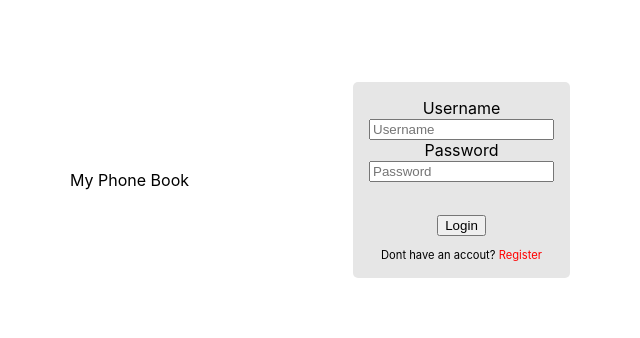
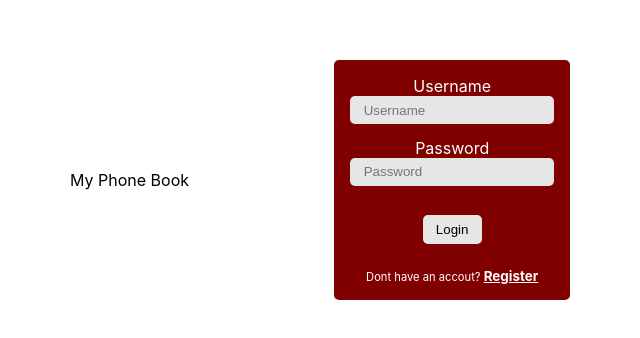
Before and after one commit to Yousef-Baytam/reactjs_nodejs_adress_book, a React (Create React App) app in the folder frontend/: page / in a window 1280 px wide. Shown: the part 220-558 px from the top of the page, without its empty margins (320-960 px from the left). Built offline with nearby package versions, Linux system fonts and the light colour scheme.

Commit message:
Styled inputs and login and register forms

```diff
--- a/frontend/src/App.css
+++ b/frontend/src/App.css
@@ -99,8 +99,8 @@
 .mapBG {
   width: 100%;
   height: 103vh;
-  transform: translateY(-5%);
-  position: absolute;
+  transform: translateY(-10%);
+  position: fixed;
   background-image: linear-gradient(rgba(0, 0, 0, 0.7), rgba(0, 0, 0, 0.7));
 }
 
@@ -142,7 +142,8 @@
 
 form {
   width: fit-content;
-  background-color: #e6e6e6;
+  background-color: maroon;
+  color: white;
   height: fit-content;
   padding: 1em;
   border-radius: 5px;
@@ -160,11 +161,26 @@ form {
 }
 
 .action {
-  padding-top: 2em;
+  padding-top: 1em;
+}
+
+input[type='submit'] {
+  cursor: pointer;
+  transition: all 300ms ease;
+}
+
+input[type='submit']:hover {
+  background-color: black;
+  color: white;
+  transform: translateY(-10%);
+  box-shadow: 0 5px 10px rgb(255, 254, 254);
 }
 
 .form-action {
-  color: red;
+  color: rgb(255, 255, 255);
+  font-weight: bold;
+  font-size: 1.2em;
+  text-decoration: underline;
   cursor: pointer;
 }
 
@@ -219,6 +235,23 @@ form {
   align-items: center;
   justify-content: center;
   margin-bottom: 2em;
+  width: 200px;
+}
+
+.layer-1 {
+  width: 100%;
+}
+
+input,
+select {
+  margin-bottom: 1em;
+  border: none;
+  outline: none;
+  background-color: #e6e6e6;
+  padding: 0.5em 1em;
+  width: 100%;
+  border-radius: 5px;
+
 }
 
 .translate {
--- a/frontend/src/components/Input.js
+++ b/frontend/src/components/Input.js
@@ -2,7 +2,7 @@ import React from 'react'
 
 export default function Input(props) {
     return (
-        <div>
+        <div className='layer-1'>
             <label htmlFor={`${ props.name }`}>{props.placeholder}</label><br />
             <input type={props.type} name={props.name} id={`${ props.name }`} placeholder={props.placeholder} value={props.value} onChange={(e) => {
                 props.setValue(e.target.value)
--- a/frontend/src/pages/Auth.js
+++ b/frontend/src/pages/Auth.js
@@ -88,7 +88,7 @@ export default function Auth(props) {
                             setLoginDnone(false); setRegisterDnone(true); setFadeIn(false); setSlideIn(false); setFadeOut(true); setSlideOut(false);
                         }
                     }}>
-                    <div>
+                    <div className='form-content'>
                         <Input type={'text'} name={'usernameRegister'} placeholder={'Username'} value={username} setValue={setUsername} />
                         <Input type={'email'} name={'emailRegister'} placeholder={'Email'} value={email} setValue={setEmail} />
                         <Input type={'password'} name={'passwordRegister'} placeholder={'Password'} value={password} setValue={setPassword} />
--- a/frontend/src/pages/Contacts.js
+++ b/frontend/src/pages/Contacts.js
@@ -128,16 +128,16 @@ export default function Contacts(props) {
             <div className={`form ${ formDisplay ? 'expanded' : 'hidden' }`}>
                 <Input type={'text'} name={'Full Name'} placeholder={'Full Name'} value={props.fullName} setValue={props.setFullName} />
                 <Input type={'text'} name={'Email'} placeholder={'Email'} value={props.email} setValue={props.setEmail} />
-                <div>
+                <div className='layer-1'>
                     <label>Phone</label>
                     <PhoneInput
                         placeholder="Enter phone number"
                         value={props.phone}
                         onChange={props.setPhone} />
                 </div>
-                <div>
+                <div className='layer-1'>
                     <label htmlFor='status'> Relationship Status</label><br />
-                    <select value={props.relationshipStatus} onChange={(e) => props.setRelationshipStatus(e.target.value)} id='status'>
+                    <select value={props.relationshipStatus} onChange={(e) => props.setRelationshipStatus(e.target.value)} id='status' className='layer-1'>
                         <option value="None">None</option>
                         <option value="Single">Single</option>
                         <option value="Married">Married</option>
```
